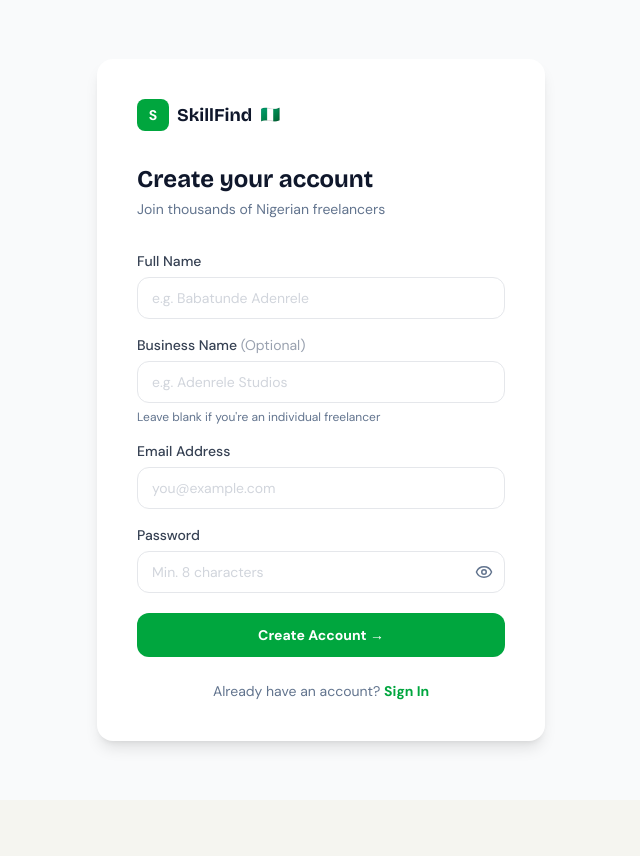
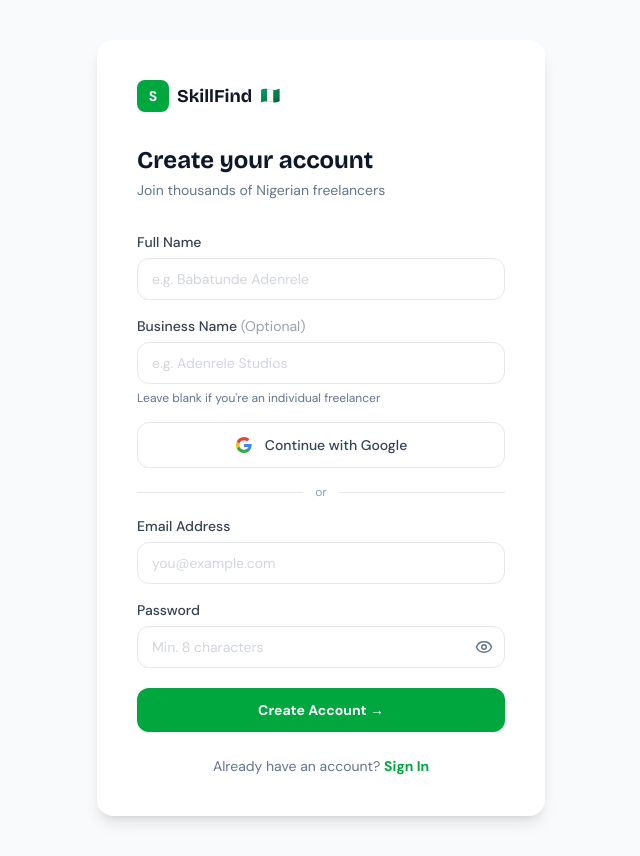
Before and after one commit to BToriola/skillfind, a Next.js app: page /auth in a window 1280 px wide. Shown: the whole page, without its empty margins (319-959 px from the left). Before the commit the page ends 800 px from the top, so only its background shows below. Built offline with nearby package versions, Linux system fonts and the light colour scheme; no server answers.

Commit message:
feat: Google OAuth authentication

```diff
--- a/src/app/auth/page.tsx
+++ b/src/app/auth/page.tsx
@@ -2,8 +2,9 @@
 
 import { useState, Suspense, useEffect } from "react";
 import { useRouter, useSearchParams } from "next/navigation";
-import { signIn, signUp, resetPassword } from "@/utils/auth";
+import { signIn, signUp, resetPassword, signInWithGoogle } from "@/utils/auth";
 import { supabase } from "@/utils/supabase";
+import { motion } from "framer-motion";
 import { Eye, EyeOff } from "lucide-react";
 import toast from "react-hot-toast";
 
@@ -23,6 +24,7 @@ function AuthContent() {
   const [loading, setLoading] = useState(false);
   const [resetSent, setResetSent] = useState(false);
   const [showPassword, setShowPassword] = useState(false);
+  const [googleLoading, setGoogleLoading] = useState(false);
 
 
 
@@ -156,6 +158,42 @@ function AuthContent() {
                 </>
               )}
 
+              {mode !== "forgot" && (
+                <>
+                  <motion.button
+                    type="button"
+                    whileHover={{ scale: 1.01 }}
+                    whileTap={{ scale: 0.98 }}
+                    disabled={googleLoading}
+                    onClick={async () => {
+                      setGoogleLoading(true);
+                      await signInWithGoogle();
+                    }}
+                    className="w-full py-3 flex items-center justify-center gap-3 bg-white border border-gray-200 hover:border-gray-300 hover:bg-gray-50 text-slate-700 font-medium text-sm rounded-xl transition cursor-pointer disabled:opacity-60"
+                  >
+                    {googleLoading ? (
+                      <span className="text-slate-400">Redirecting to Google...</span>
+                    ) : (
+                      <>
+                        <svg width="18" height="18" viewBox="0 0 18 18">
+                          <path fill="#4285F4" d="M16.51 8H8.98v3h4.3c-.18 1-.74 1.48-1.6 2.04v2.01h2.6a7.8 7.8 0 0 0 2.38-5.88c0-.57-.05-.66-.15-1.18z"/>
+                          <path fill="#34A853" d="M8.98 17c2.16 0 3.97-.72 5.3-1.94l-2.6-2a4.8 4.8 0 0 1-7.18-2.54H1.83v2.07A8 8 0 0 0 8.98 17z"/>
+                          <path fill="#FBBC05" d="M4.5 10.52a4.8 4.8 0 0 1 0-3.04V5.41H1.83a8 8 0 0 0 0 7.18z"/>
+                          <path fill="#EA4335" d="M8.98 4.18c1.17 0 2.23.4 3.06 1.2l2.3-2.3A8 8 0 0 0 1.83 5.4L4.5 7.49a4.77 4.77 0 0 1 4.48-3.3z"/>
+                        </svg>
+                        Continue with Google
+                      </>
+                    )}
+                  </motion.button>
+
+                  <div className="flex items-center gap-3">
+                    <div className="flex-1 h-px bg-gray-200" />
+                    <span className="text-xs text-slate-400">or</span>
+                    <div className="flex-1 h-px bg-gray-200" />
+                  </div>
+                </>
+              )}
+
               {/* Email */}
               <div className="flex flex-col gap-1.5">
                 <label className="text-sm font-medium text-gray-700">Email Address</label>
```
